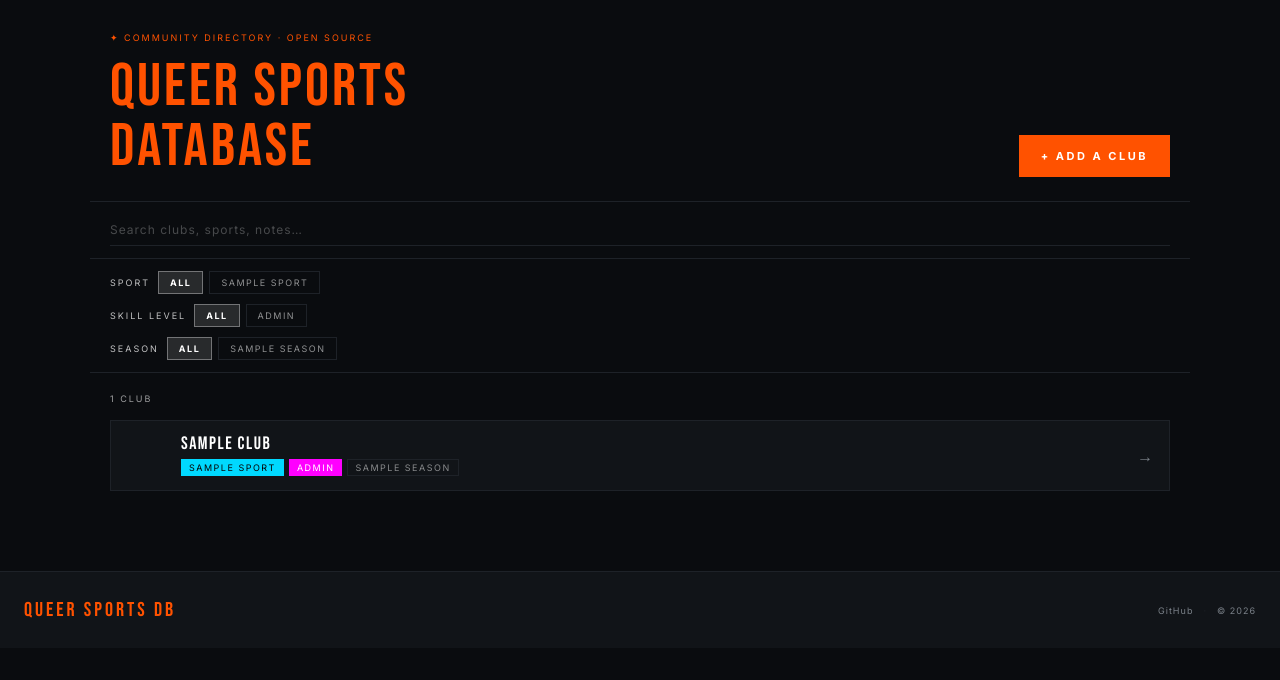
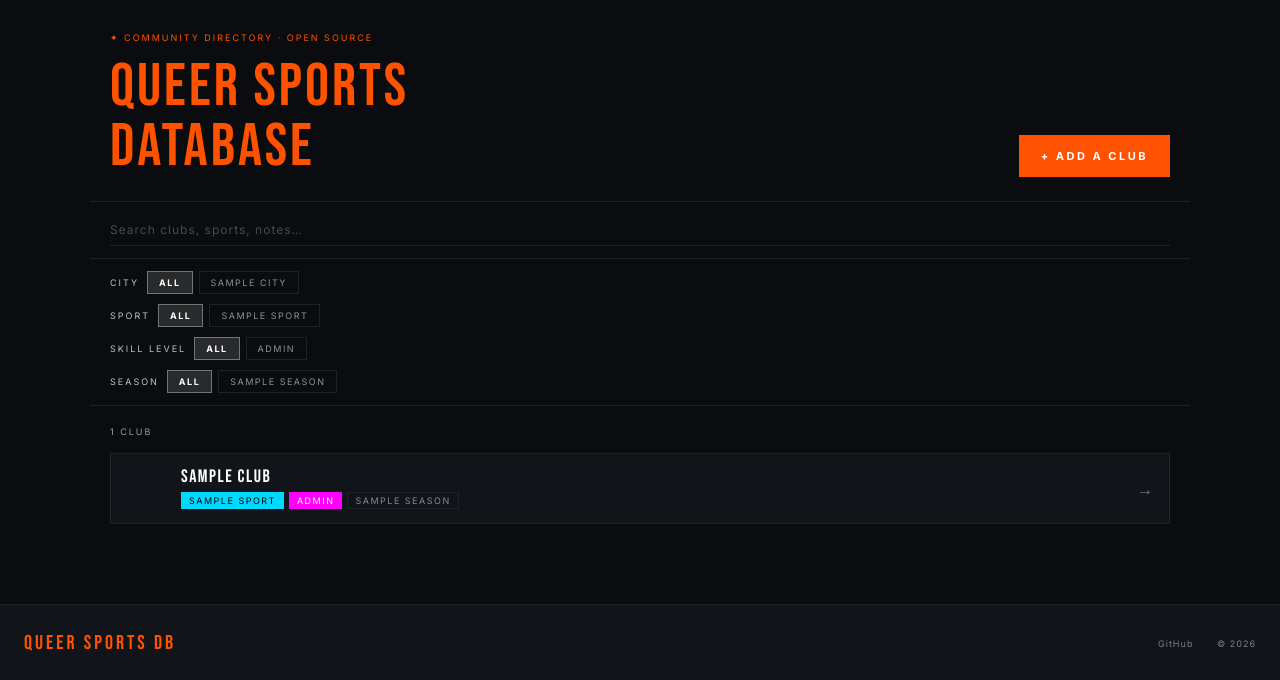
Before and after one commit to rsamuels1/dykesportsdb, a Flask app: template templates/sports_database.html in a window 1280 px wide. Shown: the part 52-732 px from the top of the page. Run offline with Flask 3, Linux system fonts and the light colour scheme; the template is opened without the code that fills it: most values are stand-ins (such as "Sample title", 1, 10 or a date in 2020); parts of the project's set-up code (start-up, migrations or seed data) failed here and were passed over; some libraries are stand-ins or nearby versions.

Commit message:
Update sports_database.html
add city filter

```diff
--- a/templates/sports_database.html
+++ b/templates/sports_database.html
@@ -42,6 +42,13 @@
 </div>
 
 <div class="filter-bar" style="flex-direction:column; align-items:flex-start; gap:10px;">
+    <div style="display:flex; gap:6px; align-items:center; flex-wrap:wrap;">
+        <span class="filter-label">City</span>
+        <button class="fbtn fcity on" data-filter="city" data-val="all">All</button>
+        {% for city in cities %}
+        <button class="fbtn fcity" data-filter="city" data-val="{{ city }}">{{ city }}</button>
+        {% endfor %}
+    </div>
     <div style="display:flex; gap:6px; align-items:center; flex-wrap:wrap;">
         <span class="filter-label">Sport</span>
         <button class="fbtn fcity on" data-filter="sport" data-val="all">All</button>
```
